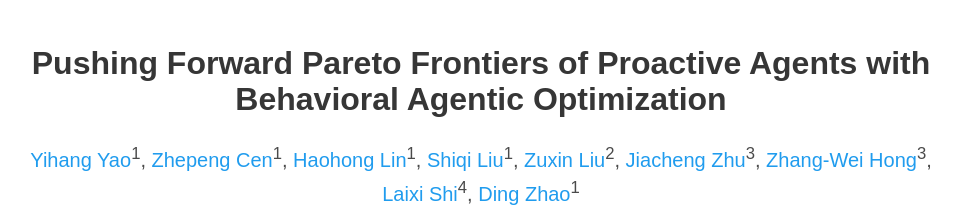
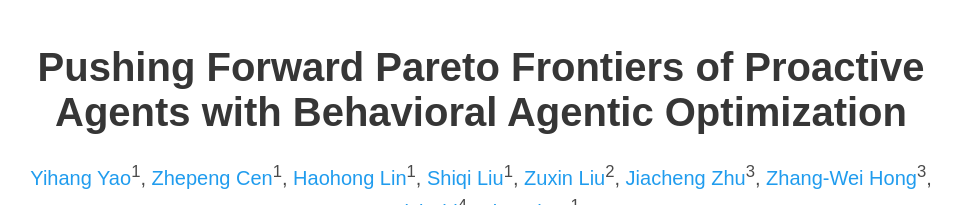
Before and after one commit to Proactive-Agentic-RL/proactive-agentic-rl.github.io, a plain HTML site: page index.html in a window 1280 px wide. Shown: the part 55-260 px from the top of the page, without its empty margins (159-1120 px from the left). Drawn offline with nearby package versions, Linux system fonts and the light colour scheme; some icons are missing; a web font is replaced by a local one.

Commit message:
update font size

```diff
--- a/index.html
+++ b/index.html
@@ -98,7 +98,7 @@
     <div class="container is-max-desktop">
       <div class="columns is-centered">
         <div class="column has-text-centered">
-          <h1 class="title is-2.5 publication-title">Pushing Forward Pareto Frontiers of Proactive Agents with Behavioral Agentic Optimization</h1>
+          <h1 class="title is-2 publication-title">Pushing Forward Pareto Frontiers of Proactive Agents with Behavioral Agentic Optimization</h1>
           <div class="is-size-5 publication-authors">
             <span class="author-block">
               <a href="https://yihangyao.github.io/">Yihang Yao</a><sup>1</sup>,</span>
```
